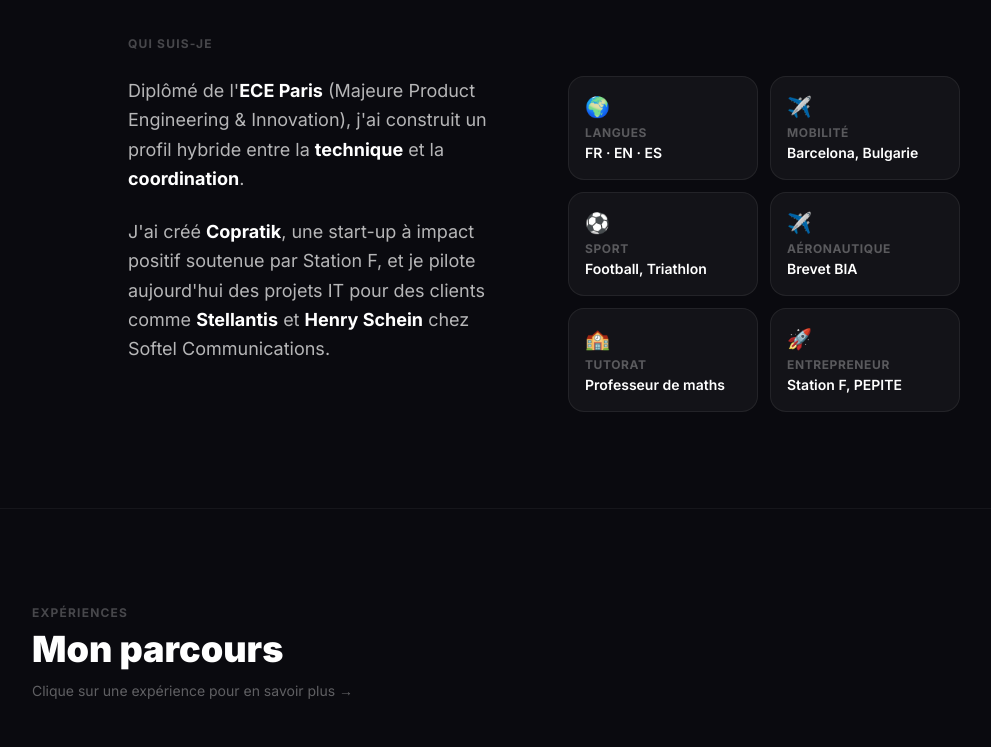
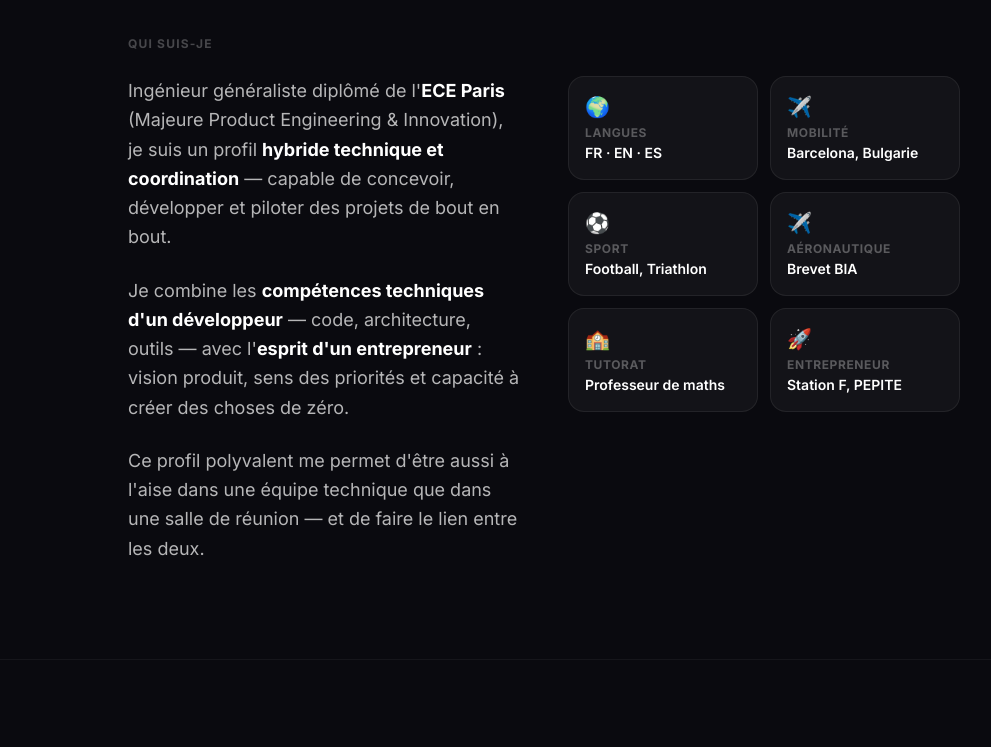
Before and after one commit to MaximeDomecq/maxime-domecq, a Next.js app: page / in a window 1280 px wide. Shown: the part 860-1607 px from the top of the page, without its empty margins (96-1087 px from the left). Built offline with nearby package versions, Linux system fonts and the light colour scheme.

Commit message:
fewer bubbles, rewrite qui suis-je section

```diff
--- a/src/app/page.tsx
+++ b/src/app/page.tsx
@@ -100,10 +100,13 @@
         <div className="grid md:grid-cols-2 gap-12 items-start">
           <div>
             <p className="text-lg leading-relaxed mb-6" style={{ color: "rgba(255,255,255,0.7)" }}>
-              Diplômé de l&apos;<strong className="text-white">ECE Paris</strong> (Majeure Product Engineering & Innovation), j&apos;ai construit un profil hybride entre la <strong className="text-white">technique</strong> et la <strong className="text-white">coordination</strong>.
+              Ingénieur généraliste diplômé de l&apos;<strong className="text-white">ECE Paris</strong> (Majeure Product Engineering &amp; Innovation), je suis un profil <strong className="text-white">hybride technique et coordination</strong> — capable de concevoir, développer et piloter des projets de bout en bout.
+            </p>
+            <p className="text-lg leading-relaxed mb-6" style={{ color: "rgba(255,255,255,0.7)" }}>
+              Je combine les <strong className="text-white">compétences techniques d&apos;un développeur</strong> — code, architecture, outils — avec l&apos;<strong className="text-white">esprit d&apos;un entrepreneur</strong> : vision produit, sens des priorités et capacité à créer des choses de zéro.
             </p>
             <p className="text-lg leading-relaxed" style={{ color: "rgba(255,255,255,0.7)" }}>
-              J&apos;ai créé <strong className="text-white">Copratik</strong>, une start-up à impact positif soutenue par Station F, et je pilote aujourd&apos;hui des projets IT pour des clients comme <strong className="text-white">Stellantis</strong> et <strong className="text-white">Henry Schein</strong> chez Softel Communications.
+              Ce profil polyvalent me permet d&apos;être aussi à l&apos;aise dans une équipe technique que dans une salle de réunion — et de faire le lien entre les deux.
             </p>
           </div>
           <div className="grid grid-cols-2 gap-3">
--- a/src/components/HeroBubbles.tsx
+++ b/src/components/HeroBubbles.tsx
@@ -28,7 +28,7 @@
     resize();
     window.addEventListener("resize", resize);
 
-    const bubbles: Bubble[] = Array.from({ length: 18 }, () => ({
+    const bubbles: Bubble[] = Array.from({ length: 8 }, () => ({
       x: Math.random() * canvas.width,
       y: Math.random() * canvas.height,
       vx: (Math.random() - 0.5) * 0.35,
```
